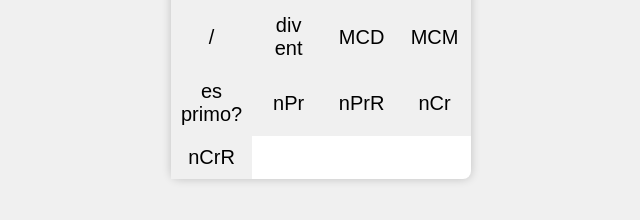
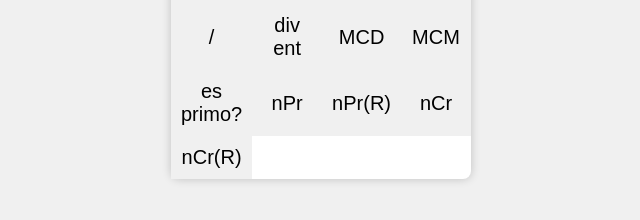
Before and after one commit to DiegoRCasallas/JS-CalculatorTerminator, a plain HTML site: page index.html in a window 1280 px wide. Shown: the part 472-692 px from the top of the page, 319-959 px from the left. Drawn offline with Linux system fonts and the light colour scheme.

Commit message:
modulos combinatorios y de teoremas

```diff
--- a/index.html
+++ b/index.html
@@ -54,9 +54,9 @@
 
              <!-- nuevas funcionalidades y modulos Camilo -->
             <button onclick="appendToDisplay('P')">nPr</button>
-            <button onclick="appendToDisplay('P')">nPrR</button>
+            <button onclick="appendToDisplay('P')">nPr(R)</button>
             <button onclick="appendToDisplay('C')">nCr</button>
-            <button onclick="appendToDisplay('C')">nCrR</button>
+            <button onclick="appendToDisplay('C')">nCr(R)</button>
             <!-- nuevas funcionalidades y modulos Nicolas -->
 
         </div>
```
Also changed, not shown: script.js (+5 -3 lines).
